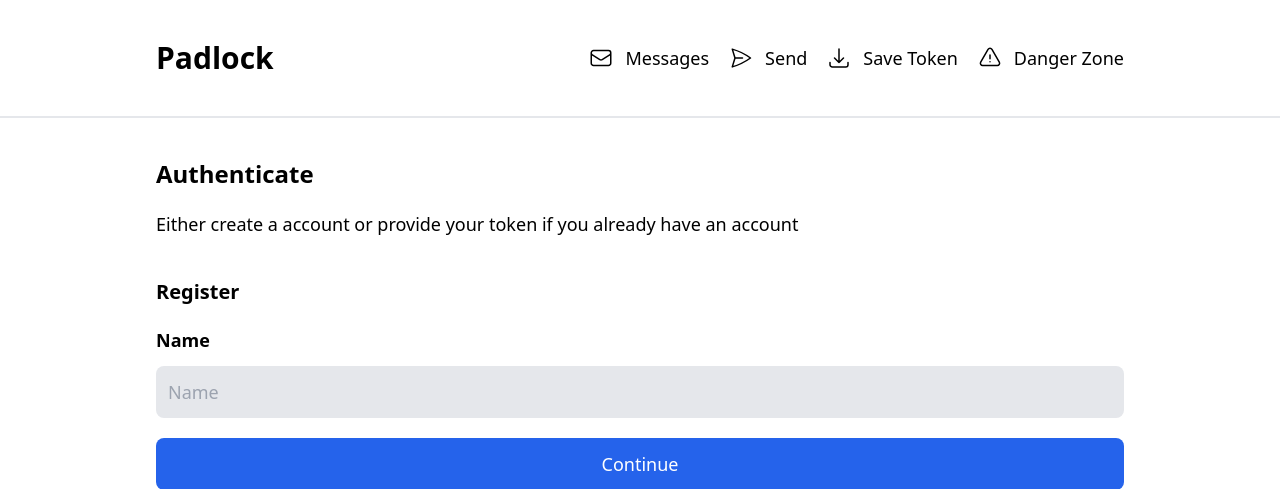
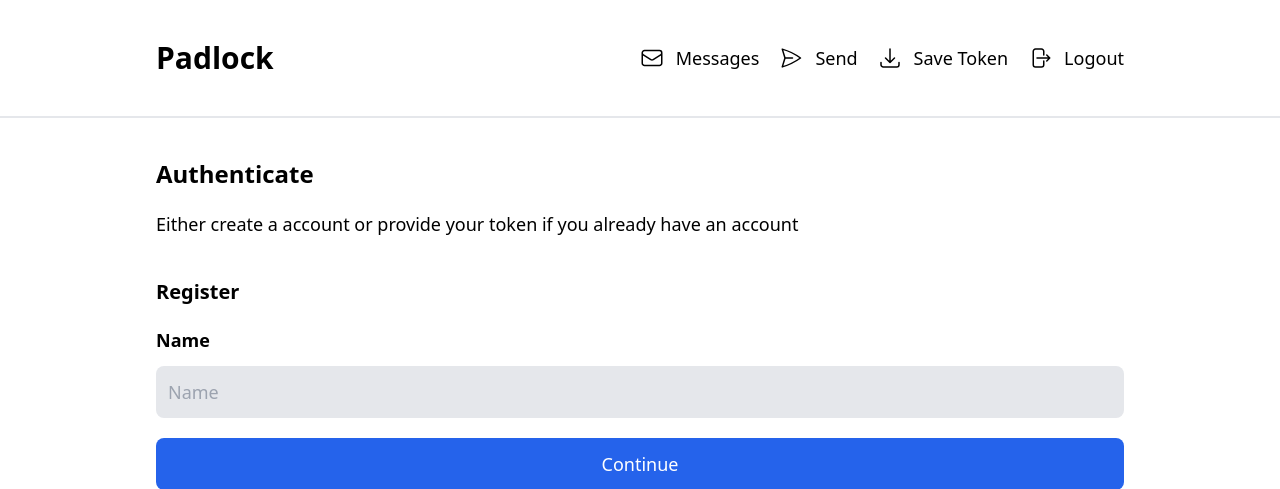
Before and after one commit to LGmatrix13/padlock, a Flask app: page /auth/ in a window 1280 px wide. Shown: the top 489 px of the page. Run offline with Flask 3, Linux system fonts and the light colour scheme; some libraries are stand-ins or nearby versions.

Commit message:
Add logout

```diff
--- a/app.py
+++ b/app.py
@@ -6,6 +6,7 @@ from routes.danger_zone import danger_zone_blueprint
 from routes.save_token import save_token_blueprint
 from routes.send import send_blueprint
 from routes.texts import texts_blueprint
+from routes.logout import logout_blueprint
 
 app = Flask(__name__)
 app.config['SECRET_KEY'] = str(os.environ.get("MASTER_PASSWORD"))
@@ -15,6 +16,7 @@ app.register_blueprint(danger_zone_blueprint)
 app.register_blueprint(save_token_blueprint)
 app.register_blueprint(send_blueprint)
 app.register_blueprint(texts_blueprint)
+app.register_blueprint(logout_blueprint)
 
 if __name__ == "__main__":
     app.run(host="0.0.0.0", port=5000)
--- a/lib/user_session.py
+++ b/lib/user_session.py
@@ -10,4 +10,9 @@ class UserSession:
     def read(self) -> tuple[int, str, str]:
         return session.get("user_id"), session.get("name"), session.get("private_key")
 
+    def delete(self):
+        del session["user_id"]
+        del session["name"]
+        del session["private_key"]
+
 user_session = UserSession()
--- a/templates/base.html
+++ b/templates/base.html
@@ -73,7 +73,7 @@
               <p>Save Token</p>
             </div>
           </a>
-          <a href="/danger-zone/">
+          <a href="/logout/">
             <div class="flex items-center space-x-3">
               <svg
                 xmlns="http://www.w3.org/2000/svg"
@@ -86,10 +86,10 @@
                 <path
                   stroke-linecap="round"
                   stroke-linejoin="round"
-                  d="M12 9v3.75m-9.303 3.376c-.866 1.5.217 3.374 1.948 3.374h14.71c1.73 0 2.813-1.874 1.948-3.374L13.949 3.378c-.866-1.5-3.032-1.5-3.898 0L2.697 16.126ZM12 15.75h.007v.008H12v-.008Z"
+                  d="M15.75 9V5.25A2.25 2.25 0 0 0 13.5 3h-6a2.25 2.25 0 0 0-2.25 2.25v13.5A2.25 2.25 0 0 0 7.5 21h6a2.25 2.25 0 0 0 2.25-2.25V15m3 0 3-3m0 0-3-3m3 3H9"
                 />
               </svg>
-              <p>Danger Zone</p>
+              <p>Logout</p>
             </div>
           </a>
         </div>
```
Also changed, not shown: routes/logout.py (added, +9 -0 lines), db.sqlite3 (deleted), 1 other file.
